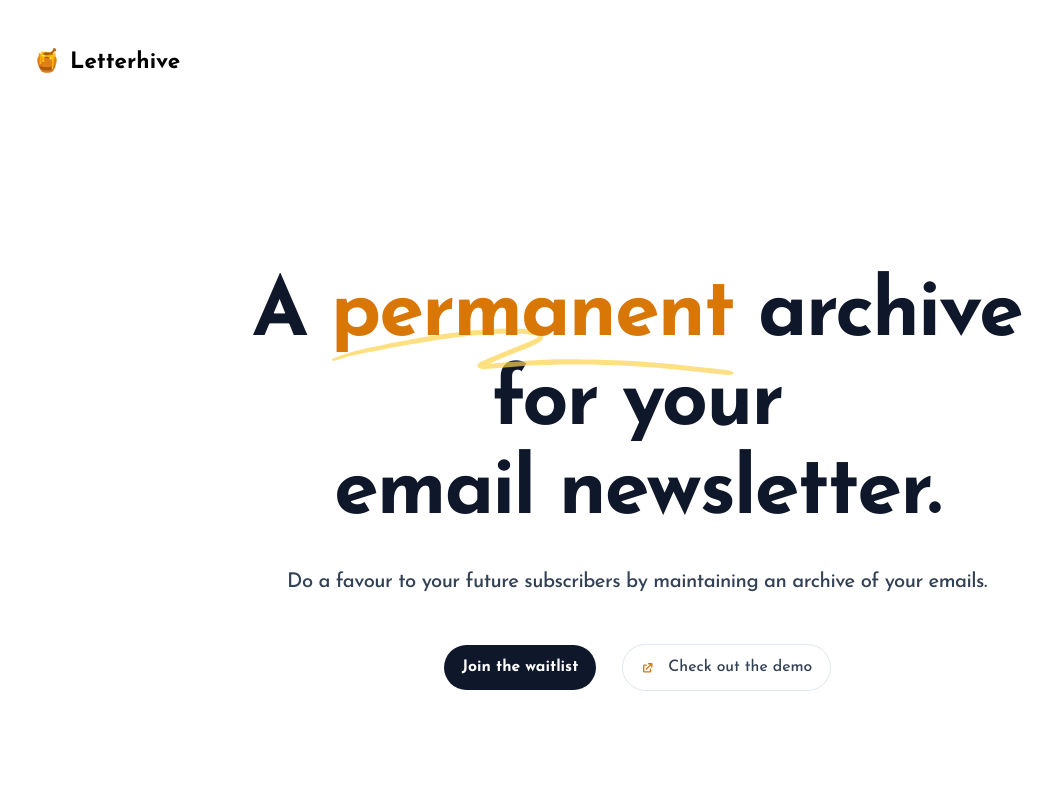
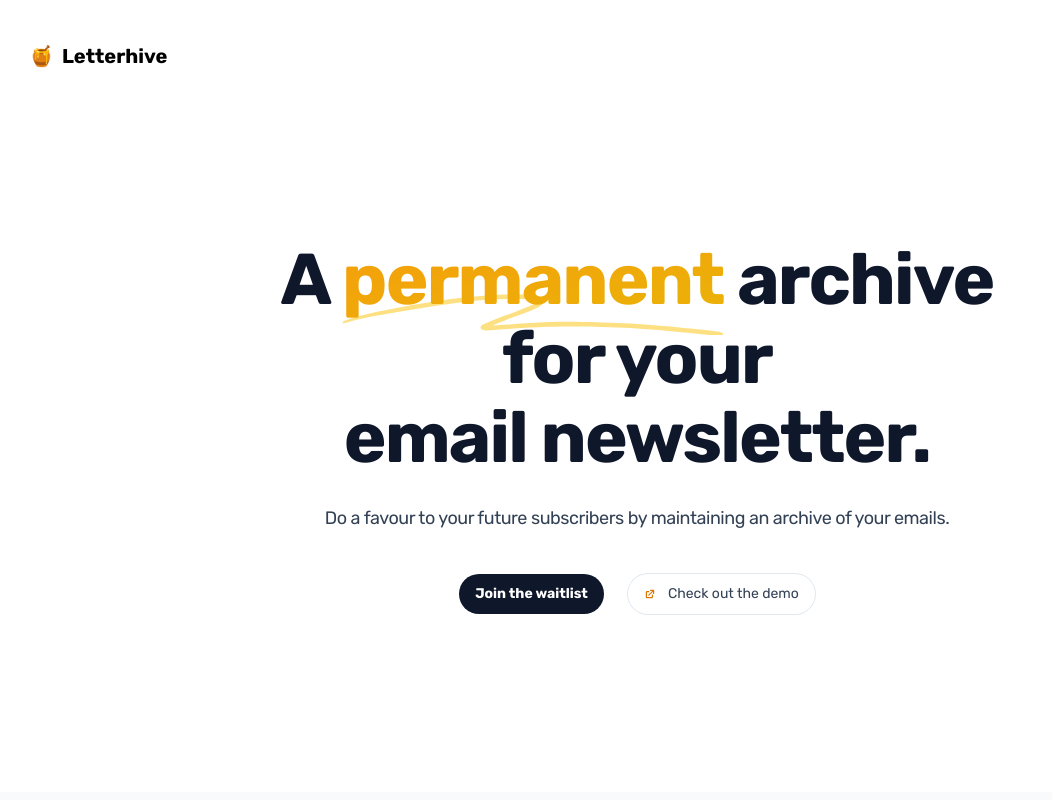
Before and after one commit to aravindballa/letterhive-homepage, a Next.js app: page / in a window 1280 px wide. Shown: the top 800 px of the page, without its empty margins (3-1055 px from the left). Built offline with nearby package versions, Linux system fonts and the light colour scheme.

Commit message:
feat: change font to rubik

```diff
--- a/src/components/Hero.jsx
+++ b/src/components/Hero.jsx
@@ -1,15 +1,23 @@
-import Image from 'next/image'
 import { ExternalLinkIcon } from '@heroicons/react/solid'
 
 import { ButtonLink } from '@/components/Button'
 import { Container } from '@/components/Container'
 
+const wordOptions = ['permanent', 'SEO optimized', 'upto-date']
+
 export function Hero() {
+  // const [tick, setTick] = useState(0)
+  // const word = useMemo(() => wordOptions[tick % wordOptions.length], [tick])
+
+  // useInterval(() => {
+  //   setTick((_tick) => _tick + 1)
+  // }, 1000)
+
   return (
     <Container className="min-h-[calc(100vh-120px)] pt-20 pb-16 text-center lg:pt-32">
       <h1 className="mx-auto max-w-4xl font-display text-5xl font-bold tracking-tight text-slate-900 sm:text-7xl">
         A{' '}
-        <span className="relative whitespace-nowrap text-amber-600">
+        <span className="relative whitespace-nowrap">
           <svg
             aria-hidden="true"
             viewBox="0 0 418 42"
@@ -18,7 +26,9 @@ export function Hero() {
           >
             <path d="M203.371.916c-26.013-2.078-76.686 1.963-124.73 9.946L67.3 12.749C35.421 18.062 18.2 21.766 6.004 25.934 1.244 27.561.828 27.778.874 28.61c.07 1.214.828 1.121 9.595-1.176 9.072-2.377 17.15-3.92 39.246-7.496C123.565 7.986 157.869 4.492 195.942 5.046c7.461.108 19.25 1.696 19.17 2.582-.107 1.183-7.874 4.31-25.75 10.366-21.992 7.45-35.43 12.534-36.701 13.884-2.173 2.308-.202 4.407 4.442 4.734 2.654.187 3.263.157 15.593-.78 35.401-2.686 57.944-3.488 88.365-3.143 46.327.526 75.721 2.23 130.788 7.584 19.787 1.924 20.814 1.98 24.557 1.332l.066-.011c1.201-.203 1.53-1.825.399-2.335-2.911-1.31-4.893-1.604-22.048-3.261-57.509-5.556-87.871-7.36-132.059-7.842-23.239-.254-33.617-.116-50.627.674-11.629.54-42.371 2.494-46.696 2.967-2.359.259 8.133-3.625 26.504-9.81 23.239-7.825 27.934-10.149 28.304-14.005.417-4.348-3.529-6-16.878-7.066Z" />
           </svg>
-          <span className="relative">permanent</span>
+          <span className="relative bg-gradient-to-br from-amber-500 to-yellow-500 bg-clip-text text-transparent">
+            {wordOptions[0]}
+          </span>
         </span>{' '}
         archive <br /> for your <br /> email newsletter.
       </h1>
--- /dev/null
+++ b/src/hooks/useInterval.js
@@ -0,0 +1,18 @@
+import { useEffect, useRef } from 'react'
+
+export default function useInterval(callback, delay) {
+  const savedCallback = useRef()
+
+  useEffect(() => {
+    savedCallback.current = callback
+  })
+
+  useEffect(() => {
+    function tick() {
+      savedCallback.current()
+    }
+
+    let id = setInterval(tick, delay)
+    return () => clearInterval(id)
+  }, [delay])
+}
--- a/src/pages/_document.jsx
+++ b/src/pages/_document.jsx
@@ -19,7 +19,8 @@ export default function Document(props) {
         />
         <link
           rel="stylesheet"
-          href="https://fonts.googleapis.com/css2?family=Inter:wght@100..900&family=Josefin+Slab:wght@400;500;700&display=swap&family=Josefin+Sans:wght@500;700&display=swap"
+          href="https://fonts.googleapis.com/css2?family=Rubik:wght@400;500;700&family=Rubik+Mono+One&display=swap"
+          // family=Inter:wght@100..900&
         />
       </Head>
       <script
--- a/src/styles/tailwind.css
+++ b/src/styles/tailwind.css
@@ -5,7 +5,3 @@
 #__next {
   min-height: 100%;
 }
-
-html {
-  font-size: 18px;
-}
--- a/tailwind.config.js
+++ b/tailwind.config.js
@@ -24,9 +24,8 @@ module.exports = {
         '4xl': '2rem',
       },
       fontFamily: {
-        sans: ['Josefin Sans', ...defaultTheme.fontFamily.sans],
-        slab: ['Josefin Slab', ...defaultTheme.fontFamily.sans],
-        display: ['Josefin Sans', ...defaultTheme.fontFamily.sans],
+        sans: ['Rubik', ...defaultTheme.fontFamily.sans],
+        display: ['Rubik', ...defaultTheme.fontFamily.sans],
       },
       maxWidth: {
         '2xl': '40rem',
```
